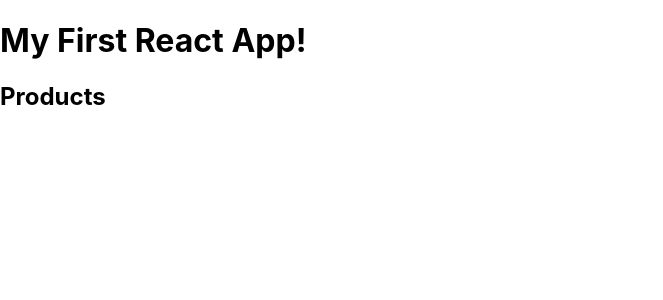
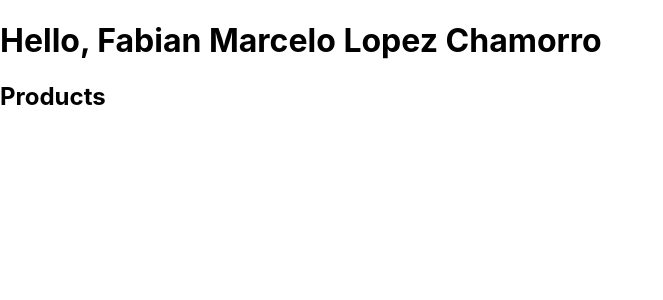
Before and after one commit to fabianlopezch/Beginning_React_Fabian_Lopez, a React (Create React App) app in the folder my_first_react_app/: page / in a window 1280 px wide. Shown: the top 300 px of the page, without its empty margins (0-663 px from the left). Built offline with nearby package versions, Linux system fonts and the light colour scheme.

Commit message:
Embedding JavaScript expressions in JSX

```diff
--- a/my_first_react_app/src/App.js
+++ b/my_first_react_app/src/App.js
@@ -2,10 +2,22 @@
 import Products from './Products';
 
 class App extends Component {
+
+  formatName(user){
+    return user.firstName + ' ' + user.lastName;
+  }
+
   render() {
+
+    // "user" is an object representting the user's first and last names.
+    const user = {
+      firstName: "Fabian Marcelo",
+      lastName: "Lopez Chamorro"
+    };
+
     return (
       <div>
-        <h1>My First React App!</h1>
+        <h1>Hello, {this.formatName(user)}</h1>
         <Products />
       </div>
     );
```
